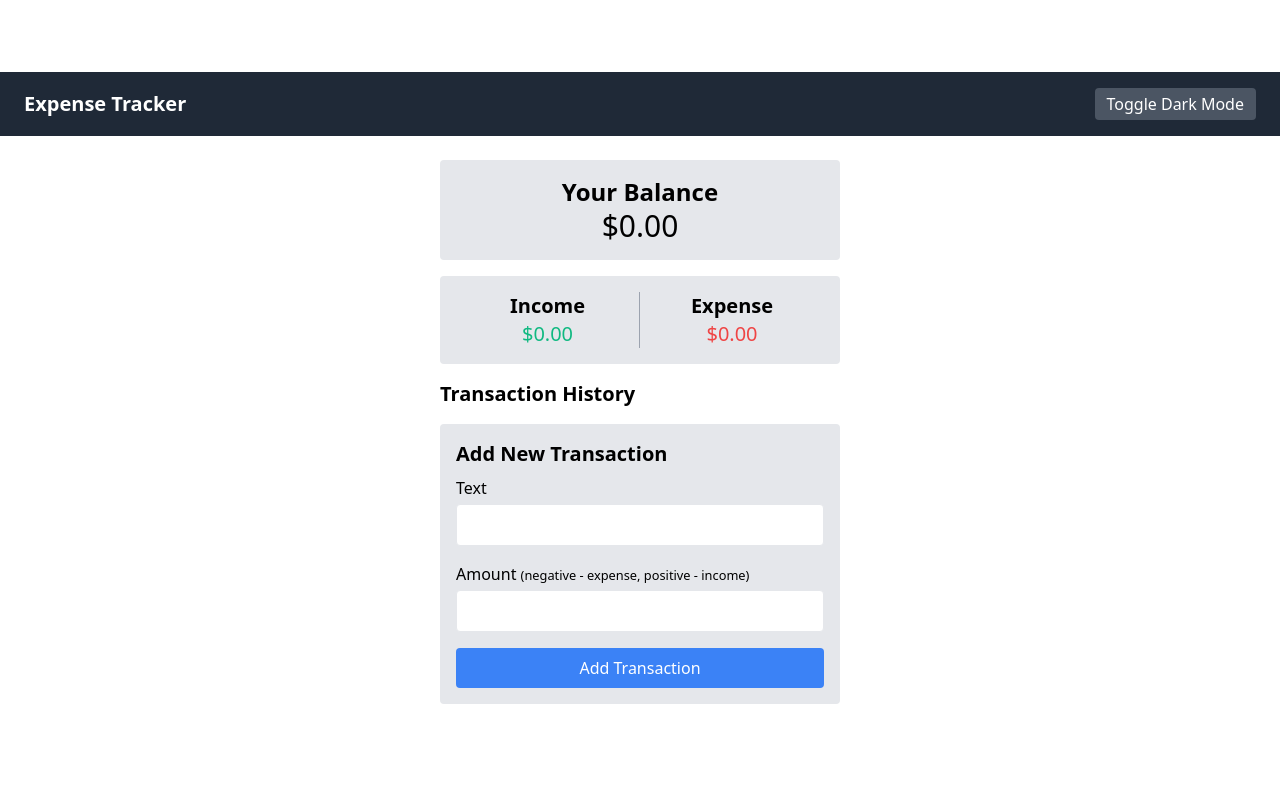
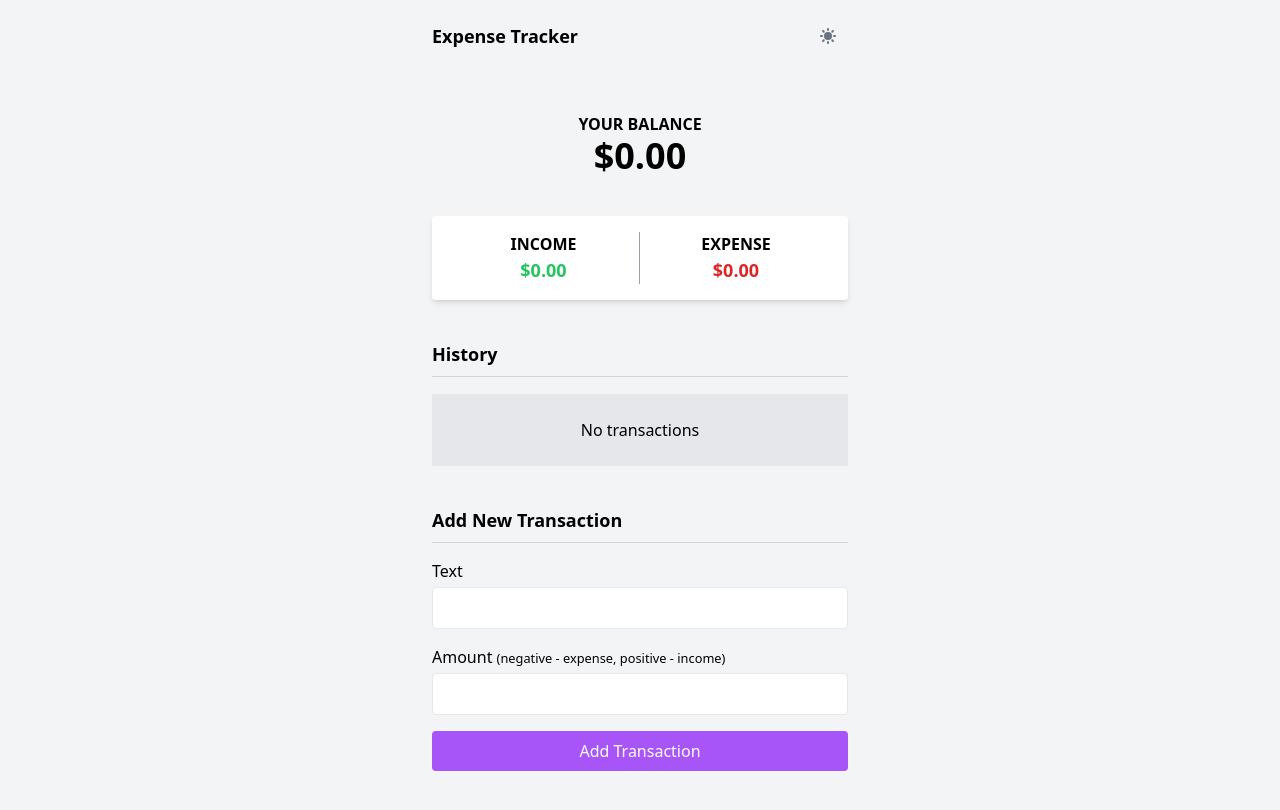
Before and after one commit to kbtanvir/expense-tracker, a website: page app.html in a window 1280 px wide. Drawn offline with nearby package versions, Linux system fonts and the light colour scheme.

Commit message:
updated ui based on original requirement picture

```diff
--- a/app.html
+++ b/app.html
@@ -1,56 +1,138 @@
 <!DOCTYPE html>
 <html lang="en">
   <head>
-    <meta charset="UTF-8">
-    <meta name="viewport" content="width=device-width, initial-scale=1.0">
+    <meta charset="UTF-8" />
+    <meta name="viewport" content="width=device-width, initial-scale=1.0" />
     <title>Expense Tracker</title>
-    <link href="https://cdn.jsdelivr.net/npm/tailwindcss@2.2.19/dist/tailwind.min.css" rel="stylesheet">
-    <style>
-        .dark-mode {
-            --tw-bg-opacity: 1;
-            background-color: rgba(31, 41, 55, var(--tw-bg-opacity));
-            --tw-text-opacity: 1;
-            color: rgba(229, 231, 235, var(--tw-text-opacity));
-        }
-    </style>
   </head>
-<body class="bg-white text-black min-h-screen flex flex-col items-center justify-center transition-colors duration-300">
-    <header class="w-full bg-gray-800 text-white py-4 px-6 flex justify-between items-center">
-        <h1 class="text-xl font-bold">Expense Tracker</h1>
-        <button id="toggle-dark-mode" class="bg-gray-600 px-3 py-1 rounded">Toggle Dark Mode</button>
-    </header>
-    <main class="w-full max-w-md p-6">
-        <section id="balance" class="bg-gray-200 p-4 rounded mb-4 text-center">
-            <h2 class="text-2xl font-bold">Your Balance</h2>
-            <p id="total-balance" class="text-3xl">$0.00</p>
+
+  <body
+    class="bg-gray-100 dark:bg-black text-black min-h-screen flex flex-col items-center justify-center transition-colors duration-300"
+  >
+    <main class="w-full max-w-md dark:text-white px-4 pb-10">
+      <section
+        class="w-full max-w-md py-4 flex justify-between items-center mb-10"
+      >
+        <h2 class="text-lg font-bold">Expense Tracker</h2>
+        <!-- dark mode switcher -->
+        <div class="flex md:order-2">
+          <button
+            id="theme-toggle"
+            type="button"
+            class="text-gray-500 dark:text-gray-400 hover:bg-gray-100 dark:hover:bg-gray-700 focus:outline-none focus:ring-gray-200 dark:focus:ring-gray-700 rounded-lg text-sm p-2.5"
+          >
+            <svg
+              id="theme-toggle-light-icon"
+              class="hidden w-5 h-5"
+              fill="currentColor"
+              viewBox="0 0 20 20"
+              xmlns="http://www.w3.org/2000/svg"
+            >
+              <path
+                d="M17.293 13.293A8 8 0 016.707 2.707a8.001 8.001 0 1010.586 10.586z"
+              ></path>
+            </svg>
+            <svg
+              id="theme-toggle-dark-icon"
+              class="hidden w-5 h-5"
+              fill="currentColor"
+              viewBox="0 0 20 20"
+              xmlns="http://www.w3.org/2000/svg"
+            >
+              <path
+                d="M10 2a1 1 0 011 1v1a1 1 0 11-2 0V3a1 1 0 011-1zm4 8a4 4 0 11-8 0 4 4 0 018 0zm-.464 4.95l.707.707a1 1 0 001.414-1.414l-.707-.707a1 1 0 00-1.414 1.414zm2.12-10.607a1 1 0 010 1.414l-.706.707a1 1 0 11-1.414-1.414l.707-.707a1 1 0 011.414 0zM17 11a1 1 0 100-2h-1a1 1 0 100 2h1zm-7 4a1 1 0 011 1v1a1 1 0 11-2 0v-1a1 1 0 011-1zM5.05 6.464A1 1 0 106.465 5.05l-.708-.707a1 1 0 00-1.414 1.414l.707.707zm1.414 8.486l-.707.707a1 1 0 01-1.414-1.414l.707-.707a1 1 0 011.414 1.414zM4 11a1 1 0 100-2H3a1 1 0 000 2h1z"
+                fill-rule="evenodd"
+                clip-rule="evenodd"
+              ></path>
+            </svg>
+          </button>
+        </div>
       </section>
-        <section id="income-expense" class="flex justify-between bg-gray-200 p-4 rounded mb-4">
+
+      <section id="balance" class="rounded mb-10 text-center">
+        <h2 class="text-md font-bold uppercase">Your Balance</h2>
+        <p id="total-balance" class="text-4xl font-bold">$0.00</p>
+      </section>
+
+      <section
+        id="income-expense"
+        class="flex uppercase justify-between bg-white dark:bg-gray-900 shadow-md p-4 rounded mb-10"
+      >
         <div id="income" class="w-1/2 text-center border-r border-gray-400">
-                <h3 class="text-xl font-semibold">Income</h3>
-                <p id="income-amount" class="text-green-500 text-xl">$0.00</p>
+          <h3 class="text-md font-semibold">Income</h3>
+          <p id="income-amount" class="text-green-500 font-bold text-lg">
+            $0.00
+          </p>
         </div>
         <div id="expense" class="w-1/2 text-center">
-                <h3 class="text-xl font-semibold">Expense</h3>
-                <p id="expense-amount" class="text-red-500 text-xl">$0.00</p>
+          <h3 class="text-md font-semibold">Expense</h3>
+          <p id="expense-amount" class="text-red-600 font-bold text-lg">
+            $0.00
+          </p>
         </div>
       </section>
-        <section id="transaction-history" class="mb-4">
-            <h3 class="text-xl font-bold mb-2">Transaction History</h3>
+
+      <section id="transaction-history" class="mb-10">
+        <h3 class="text-lg font-bold mb-2">History</h3>
+        <hr
+          class="mb-4 border-gray-300 dark:border-gray-800"
+          style="height: 2px"
+        />
         <ul id="transaction-list" class="list-none p-0">
+          <div
+            class="flex bg-gray-200 dark:bg-gray-900 border-1 justify-center p-6"
+          >
+            No transactions
+          </div>
           <!-- Transactions will be added here dynamically -->
         </ul>
       </section>
-        <section id="add-transaction" class="bg-gray-200 p-4 rounded">
-            <h3 class="text-xl font-bold mb-2">Add New Transaction</h3>
+
+      <section id="add-transaction">
+        <h3 class="text-lg font-bold mb-2">Add New Transaction</h3>
+        <hr class="mb-4 border-gray-300 dark:border-gray-800 border-b-1" />
         <form id="transaction-form" class="flex flex-col">
           <label for="transaction-text" class="mb-1">Text</label>
-                <input type="text" id="transaction-text" class="p-2 mb-4 rounded border" required>
-                <label for="transaction-amount" class="mb-1">Amount <small>(negative - expense, positive - income)</small></label>
-                <input type="number" id="transaction-amount" class="p-2 mb-4 rounded border" required>
-                <button type="submit" class="bg-blue-500 text-white p-2 rounded">Add Transaction</button>
+          <input
+            type="text"
+            id="transaction-text"
+            class="p-2 mb-4 rounded border dark:bg-gray-900"
+            required
+          />
+          <label for="transaction-amount" class="mb-1"
+            >Amount
+            <small>(negative - expense, positive - income)</small></label
+          >
+          <input
+            type="number"
+            id="transaction-amount"
+            class="p-2 mb-4 rounded border dark:bg-gray-900"
+            required
+          />
+          <button type="submit" class="bg-purple-500 text-white p-2 rounded">
+            Add Transaction
+          </button>
         </form>
       </section>
     </main>
+    <script src="https://cdn.tailwindcss.com"></script>
+    <script>
+      tailwind.config = {
+        content: ["./*.html"],
+        theme: {
+          extend: {
+            colors: {
+              primary: {
+                blue: {
+                  light: "#00ccdd",
+                },
+              },
+            },
+          },
+        },
+        darkMode: "class",
+      };
+    </script>
     <script src="script.js"></script>
   </body>
 </html>
--- a/script.js
+++ b/script.js
@@ -28,17 +28,76 @@ document.addEventListener("DOMContentLoaded", () => {
     amountInput.value = "";
   });
 
-  // Event listener for dark mode toggle
-  toggleDarkModeBtn.addEventListener("click", () => {
-    document.body.classList.toggle("dark-mode");
+  // !dark mode start
+
+  if (
+    localStorage.getItem("color-theme") === "dark" ||
+    (!("color-theme" in localStorage) &&
+      window.matchMedia("(prefers-color-scheme: dark)").matches)
+  ) {
+    document.documentElement.classList.add("dark");
+  } else {
+    document.documentElement.classList.remove("dark");
+  }
+
+  var themeToggleDarkIcon = document.getElementById("theme-toggle-dark-icon");
+  var themeToggleLightIcon = document.getElementById("theme-toggle-light-icon");
+
+  // Change the icons inside the button based on previous settings
+
+  if (
+    localStorage.getItem("color-theme") === "dark" ||
+    (!("color-theme" in localStorage) &&
+      window.matchMedia("(prefers-color-scheme: dark)").matches)
+  ) {
+    themeToggleLightIcon.classList.remove("hidden");
+  } else {
+    themeToggleDarkIcon.classList.remove("hidden");
+  }
+
+  var themeToggleBtn = document.getElementById("theme-toggle");
+
+  themeToggleBtn.addEventListener("click", function () {
+    // toggle icons inside button
+    themeToggleDarkIcon.classList.toggle("hidden");
+    themeToggleLightIcon.classList.toggle("hidden");
+
+    // if set via local storage previously
+    if (localStorage.getItem("color-theme")) {
+      if (localStorage.getItem("color-theme") === "light") {
+        document.documentElement.classList.add("dark");
+        localStorage.setItem("color-theme", "dark");
+      } else {
+        document.documentElement.classList.remove("dark");
+        localStorage.setItem("color-theme", "light");
+      }
+
+      // if NOT set via local storage previously
+    } else {
+      if (document.documentElement.classList.contains("dark")) {
+        document.documentElement.classList.remove("dark");
+        localStorage.setItem("color-theme", "light");
+      } else {
+        document.documentElement.classList.add("dark");
+        localStorage.setItem("color-theme", "dark");
+      }
+    }
   });
 
-  // Function to add a transaction
+  // !dark mode end
+
+  // add a transaction
+
   function addTransaction(text, amount) {
     const transaction = { id: Date.now(), text, amount };
+    if (Math.abs(amount) == 0) {
+      alert("Why adding 0?");
+      return;
+    }
+
     const totalBalance = calculateTotalBalance() + amount;
-    const totalExpenses = calculateTotalExpenses() + (amount < 0 ? amount : 0);
-    if (totalBalance < amount) {
+
+    if (totalBalance < 0) {
       alert(
         "Total balance is less than expenses. Cannot add this transaction."
       );
@@ -49,7 +108,8 @@ document.addEventListener("DOMContentLoaded", () => {
     updateUI();
   }
 
-  // Function to calculate total balance
+  // calculate total balance
+
   function calculateTotalBalance() {
     return transactions.reduce(
       (acc, transaction) => acc + transaction.amount,
@@ -57,7 +117,8 @@ document.addEventListener("DOMContentLoaded", () => {
     );
   }
 
-  // Function to calculate total income
+  // calculate total income
+
   function calculateTotalIncome() {
     return transactions.reduce(
       (acc, transaction) =>
@@ -66,7 +127,8 @@ document.addEventListener("DOMContentLoaded", () => {
     );
   }
 
-  // Function to calculate total expenses
+  // calculate total expenses
+
   function calculateTotalExpenses() {
     return transactions.reduce(
       (acc, transaction) =>
@@ -75,7 +137,8 @@ document.addEventListener("DOMContentLoaded", () => {
     );
   }
 
-  // Function to update the UI
+  // update the UI
+
   function updateUI() {
     const totalBalance = calculateTotalBalance();
     const totalIncome = calculateTotalIncome();
@@ -86,6 +149,7 @@ document.addEventListener("DOMContentLoaded", () => {
         "Total balance is less than expenses. Cannot add this transaction."
       );
       // Remove the last added transaction
+
       transactions.pop();
       return;
     }
@@ -96,15 +160,13 @@ document.addEventListener("DOMContentLoaded", () => {
 
     transactionList.innerHTML = transactions
       .map(transaction => {
-        return `<li class="bg-gray-200 p-2 mb-2 rounded flex justify-between">
+        return `<li class="bg-white dark:bg-gray-900 py-2 px-4 mb-2 rounded flex justify-between border-r-4 border-solid  shadow-md ${
+          transaction.amount < 0 ? "border-red-500" : "border-green-500"
+        }">
                       ${transaction.text}
-                      <span class="${
-                        transaction.amount < 0
-                          ? "text-red-500"
-                          : "text-green-500"
-                      }">${transaction.amount < 0 ? "-" : "+"}$${Math.abs(
-          transaction.amount
-        ).toFixed(2)}</span>
+                      <span class="">${
+                        transaction.amount < 0 ? "-" : "+"
+                      }$${Math.abs(transaction.amount).toFixed(2)}</span>
                   </li>`;
       })
       .join("");
--- a/styles.css
+++ /dev/null
@@ -1,103 +0,0 @@
-/* styles.css */
-
-:root {
-    --primary-color: #333;
-    --background-color: #fff;
-    --text-color: #000;
-}
-
-body.dark-mode {
-    --primary-color: #ccc;
-    --background-color: #333;
-    --text-color: #fff;
-}
-
-body {
-    font-family: Arial, sans-serif;
-    background-color: var(--background-color);
-    color: var(--text-color);
-    margin: 0;
-    padding: 0;
-    display: flex;
-    flex-direction: column;
-    align-items: center;
-    justify-content: center;
-    min-height: 100vh;
-}
-
-header {
-    width: 100%;
-    display: flex;
-    justify-content: space-between;
-    align-items: center;
-    padding: 1rem;
-    background-color: var(--primary-color);
-    color: var(--text-color);
-}
-
-main {
-    width: 100%;
-    max-width: 600px;
-    padding: 1rem;
-}
-
-section {
-    margin-bottom: 1rem;
-}
-
-h1, h2, h3 {
-    margin: 0;
-}
-
-#balance, #income-expense, #add-transaction {
-    background-color: var(--primary-color);
-    color: var(--text-color);
-    padding: 1rem;
-    border-radius: 5px;
-    text-align: center;
-}
-
-#income-expense {
-    display: flex;
-    justify-content: space-between;
-}
-
-#transaction-history ul {
-    list-style: none;
-    padding: 0;
-}
-
-#transaction-history li {
-    background-color: var(--primary-color);
-    color: var(--text-color);
-    padding: 0.5rem;
-    margin: 0.5rem 0;
-    border-radius: 5px;
-    display: flex;
-    justify-content: space-between;
-}
-
-#transaction-form label {
-    display: block;
-    margin: 0.5rem 0 0.2rem;
-}
-
-#transaction-form input, #transaction-form button {
-    width: 100%;
-    padding: 0.5rem;
-    margin-bottom: 1rem;
-}
-
-@media (min-width: 600px) {
-    body {
-        padding: 2rem;
-    }
-
-    header {
-        padding: 1rem 2rem;
-    }
-
-    main {
-        padding: 2rem;
-    }
-}
```
Also changed, not shown: app.test.js (+69 -38 lines), 1 other file. Lines whose indentation alone changed are shown as unchanged.
